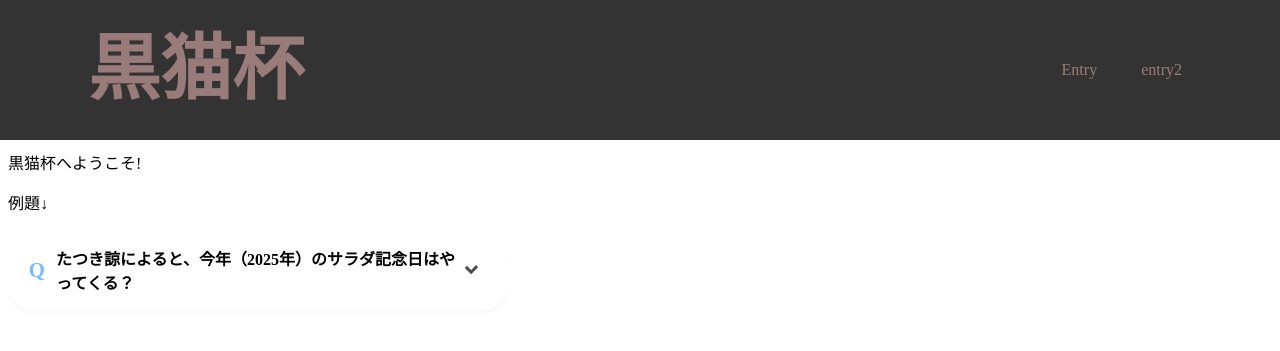
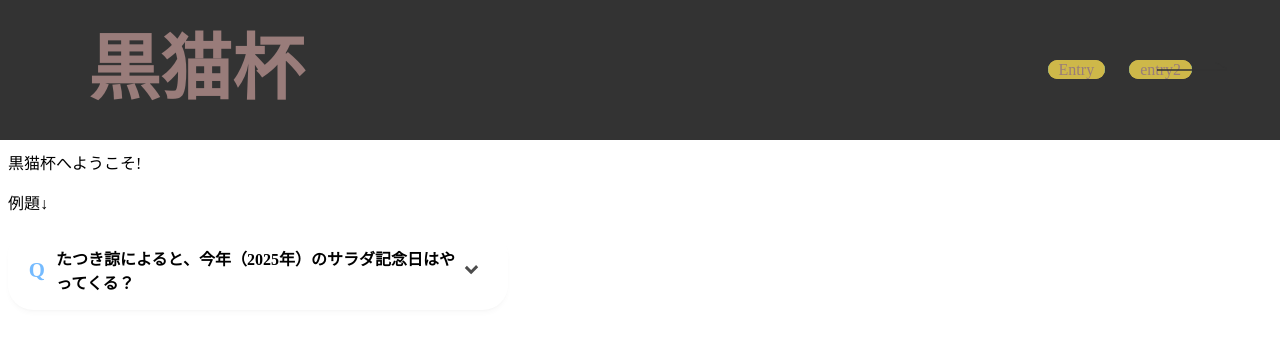
Before and after one commit to kanisan-piss/kuronekohai.github.io, a plain HTML site: page index.html in a window 1280 px wide. Shown: the top 351 px of the page. Drawn offline with Linux system fonts and the light colour scheme.

Commit message:
Update index.html

```diff
--- a/index.html
+++ b/index.html
@@ -163,6 +163,38 @@ body {
 .header.shrink nav a { line-height: 90px; }
 
 .header.shrink h1 { font-size: 2em; }
+.menu a {
+	background-color: #ceb849;
+	border: 1px solid #ceb849;
+	border-radius: 35px;
+}
+
+.menu a:hover {
+	background-color: #B99b00;
+	border: 1px solid #333;
+}
+
+.menu a::before {
+	content: '';
+	position: absolute;
+	top: calc(50% - 5px);
+	right: -35px;
+	transform: rotate(30deg);
+	width: 12px;
+	height: 1px;
+	background-color: #333;
+}
+
+.menu a::after {
+	content: '';
+	position: absolute;
+	top: 50%;
+	right: -35px;
+	transform: translateY(-50%);
+	width: 70px;
+	height: 1px;
+	background-color: #333;
+}
    </style>
 </head>
 
```
